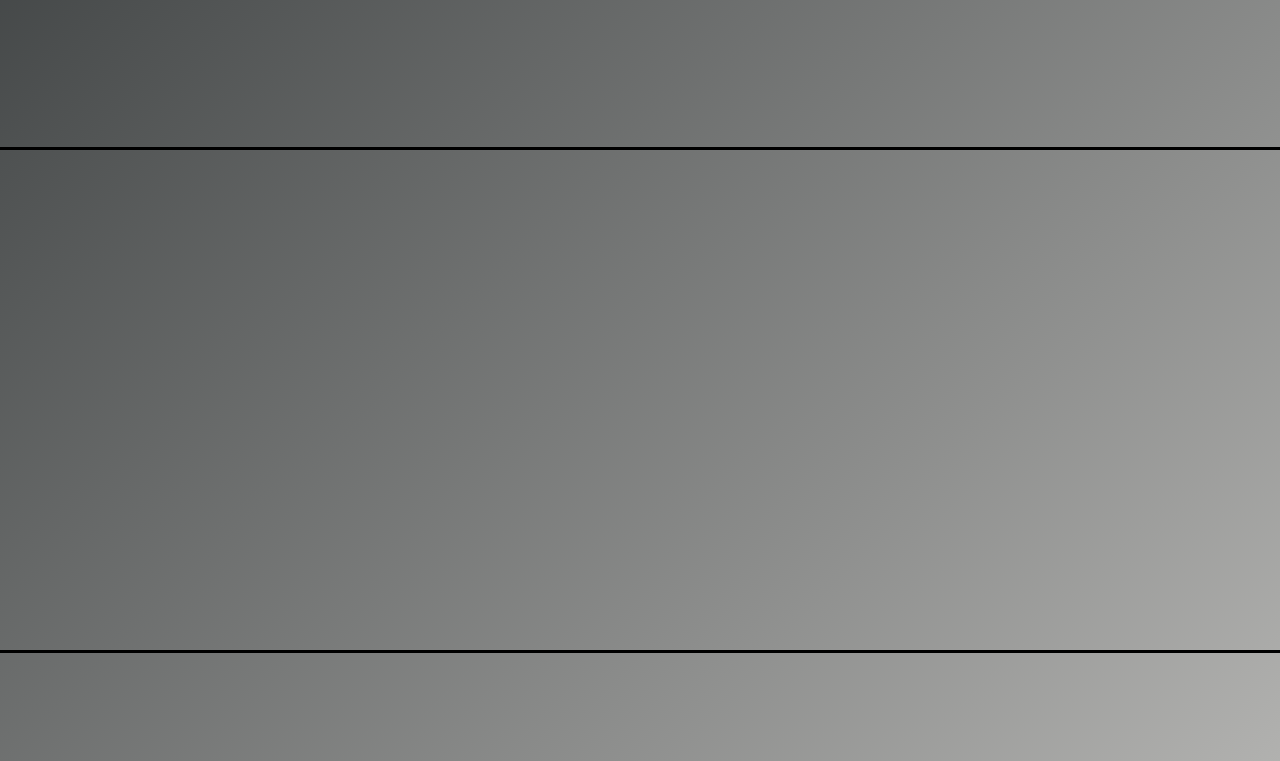
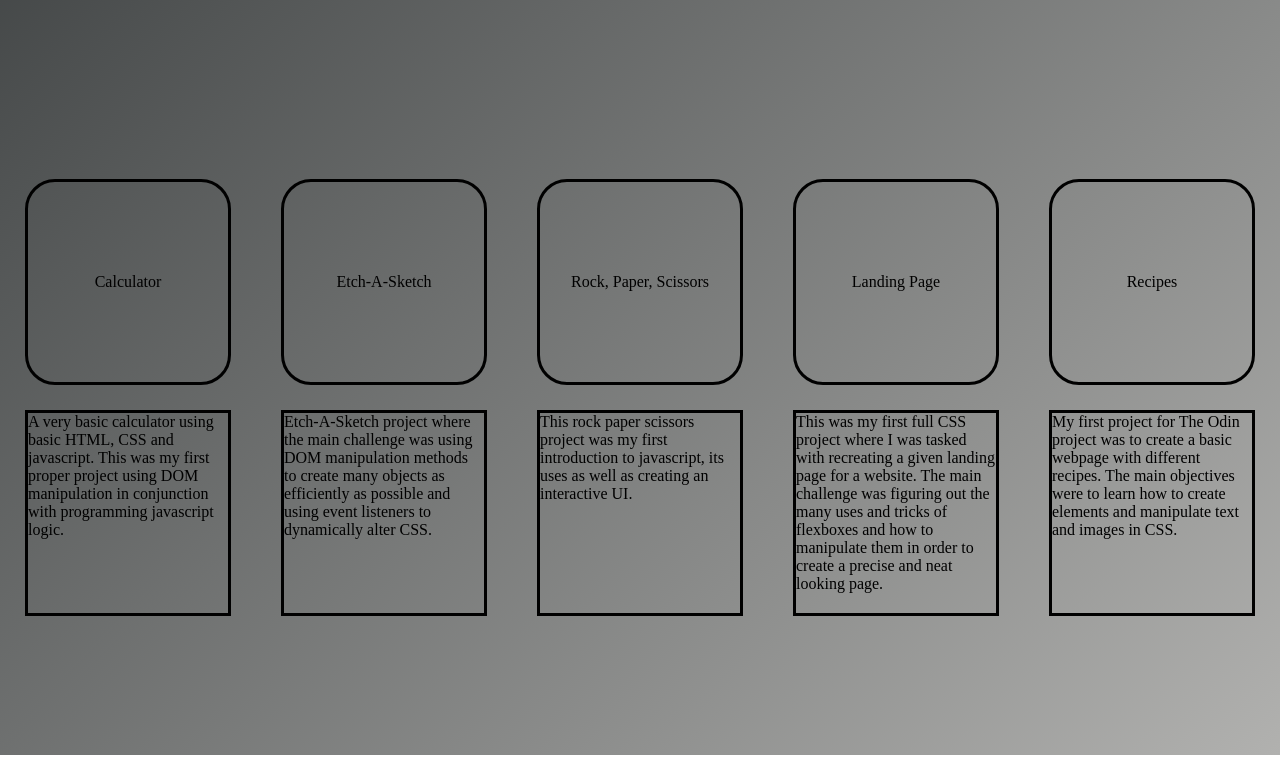
Before and after one commit to Carrscot/showcase, a plain HTML site: page index.html in a window 1280 px wide. Shown: the part 493-1254 px from the top of the page. Drawn offline with Linux system fonts and the light colour scheme.

Commit message:
Add text to description boxes and headings to display boxes.

```diff
--- a/index.html
+++ b/index.html
@@ -16,33 +16,28 @@
 
     <div id="container">
         <div class="smallCont">
-            <div class="titleBox"></div>
-            <div class="titleDescrip"></div>
+            <div class="titleBox calc">Calculator</div>
+            <div class="titleDescrip">A very basic calculator using basic HTML, CSS and javascript. This was my first proper project using DOM manipulation in conjunction with programming javascript logic.</div>
         </div>
 
         <div class="smallCont">
-            <div class="titleBox"></div>
-            <div class="titleDescrip"></div>
+            <div class="titleBox EAS">Etch-A-Sketch</div>
+            <div class="titleDescrip">Etch-A-Sketch project where the main challenge was using DOM manipulation methods to create many objects as efficiently as possible and using event listeners to dynamically alter CSS.</div>
         </div>
 
         <div class="smallCont">
-            <div class="titleBox"></div>
-            <div class="titleDescrip"></div>
+            <div class="titleBox RPS"> Rock, Paper, Scissors</div>
+            <div class="titleDescrip">This rock paper scissors project was my first introduction to javascript, its uses as well as creating an interactive UI. </div>
         </div>
 
         <div class="smallCont">
-            <div class="titleBox"></div>
-            <div class="titleDescrip"></div>
+            <div class="titleBox landing">Landing Page</div>
+            <div class="titleDescrip">This was my first full CSS project where I was tasked with recreating a given landing page for a website. The main challenge was figuring out the many uses and tricks of flexboxes and how to manipulate them in order to create a precise and neat looking page.</div>
         </div>
 
         <div class="smallCont">
-            <div class="titleBox"></div>
-            <div class="titleDescrip"></div>
-        </div>
-
-        <div class="smallCont">
-            <div class="titleBox"></div>
-            <div class="titleDescrip"></div>
+            <div class="titleBox recipes"> Recipes</div>
+            <div class="titleDescrip">My first project for The Odin project was to create a basic webpage with different recipes. The main objectives were to learn how to create elements and manipulate text and images in CSS.</div>
         </div>
 
     </div>
--- a/style.css
+++ b/style.css
@@ -35,9 +35,28 @@ body {
     display: flex;
     justify-content: center;
     align-items: center;
-    border-style: solid;
-    border-color: black;
     height: 500px;
     width: 1500px;
     margin: 100px;
 }
+
+.titleBox {
+    display: flex;
+    justify-content: center;
+    align-items: center;
+    border-style: solid;
+    border-color: black;
+    height: 200px;
+    width: 200px;
+    margin: 25px;
+    border-radius: 30px;
+}
+
+.titleDescrip {
+    border-style: solid;
+    border-color: black;
+    height: 200px;
+    width: 200px;
+    margin: 25px;
+
+}
```
